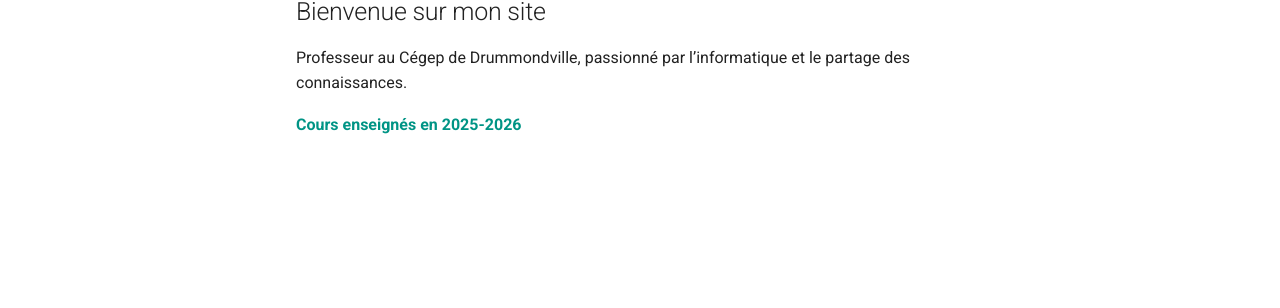
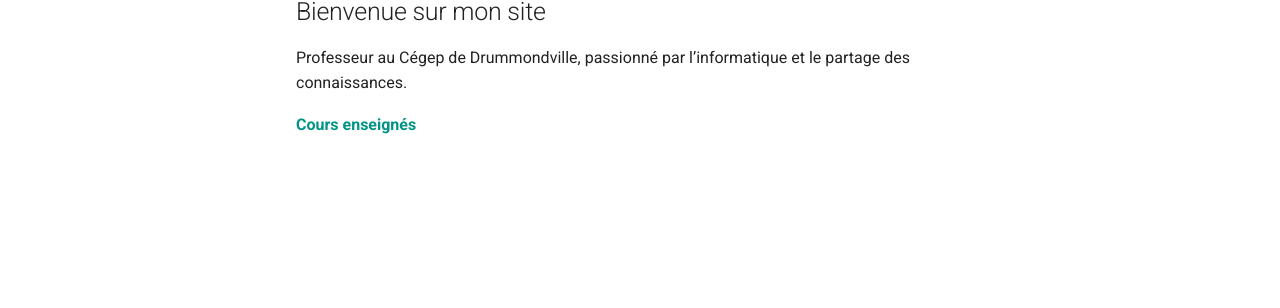
Before and after one commit to profdenis/profdenis.github.io, an MkDocs documentation site: the page built from docs/index.md, in a window 1280 px wide. Shown: the part 234-542 px from the top of the page. Built offline with MkDocs 1.6.1 and Material for MkDocs 9.7.7, drawn with Linux system fonts in a browser that asks for light colours; comment, search, counter and statistics services are not loaded.

Commit message:
correction cours enseignés

```diff
--- a/docs/index.md
+++ b/docs/index.md
@@ -4,4 +4,4 @@
 
 Professeur au Cégep de Drummondville, passionné par l'informatique et le partage des connaissances.
 
-**[Cours enseignés en 2025-2026](Cours/Cégep-Drummond/index.md)**
+**[Cours enseignés](Cours/Cégep-Drummond/index.md)**
```
Also changed, not shown: docs/Cours/Cégep-Drummond/index.md (+5 -5 lines), site/Cours/Cégep-Drummond/index.html, site/index.html, site/search/search_index.json, site/sitemap.xml, 1 other file.
